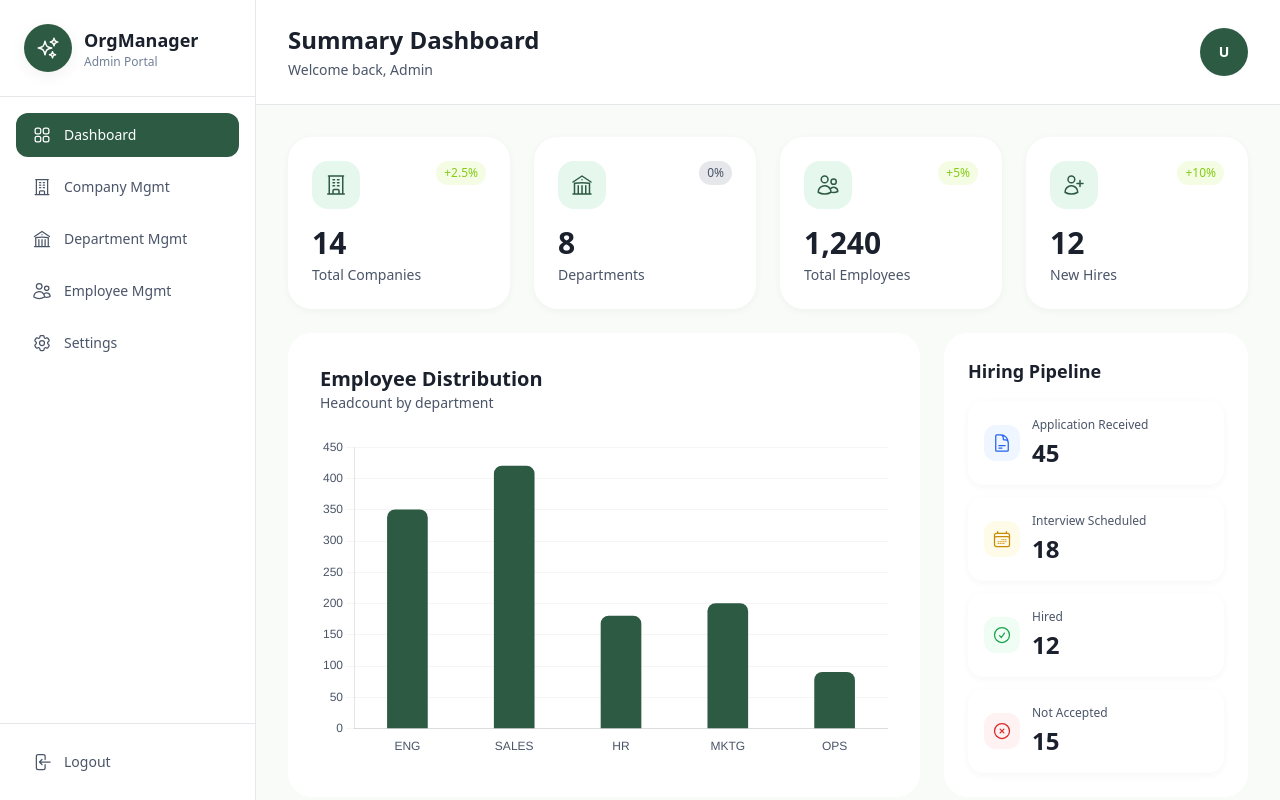
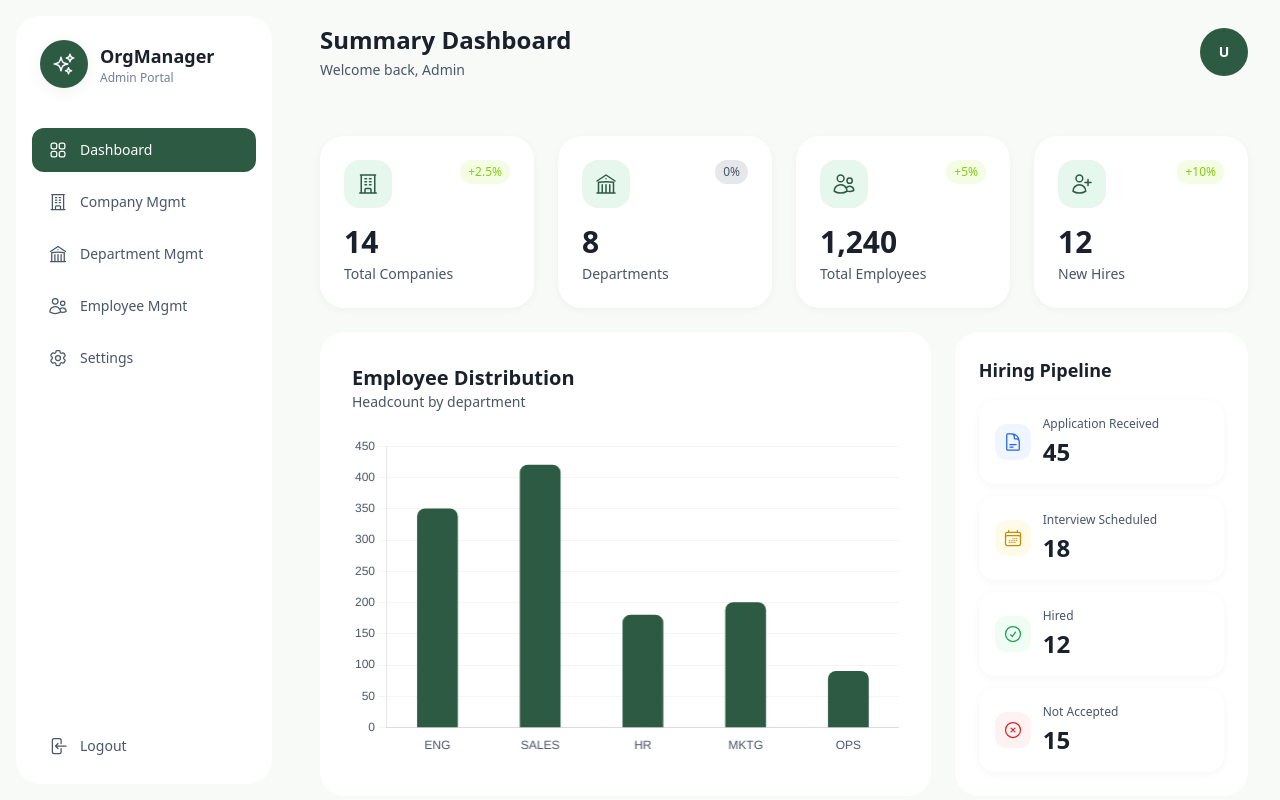
Before and after one commit to ahmednajibe/ems-task, a Vue app: page /dashboard in a window 1280 px wide. Built offline with nearby package versions, Linux system fonts and the light colour scheme.

Commit message:
feat: Implement initial dashboard and login pages with core UI components and styling updates.

```diff
--- a/src/components/dashboard/HiringStatusCard.vue
+++ b/src/components/dashboard/HiringStatusCard.vue
@@ -17,7 +17,7 @@ const colorClasses = {
 </script>
 
 <template>
-  <div class="bg-white rounded-2xl p-4 shadow-soft hover:shadow-medium transition-all">
+  <div class="bg-card rounded-2xl p-4 shadow-soft hover:shadow-medium transition-all">
     <div class="flex items-center gap-3">
       <!-- Icon -->
       <div :class="['p-2 rounded-xl', colorClasses[color]]">
--- a/src/components/dashboard/QuickActions.vue
+++ b/src/components/dashboard/QuickActions.vue
@@ -7,24 +7,24 @@ import {
 </script>
 
 <template>
-  <div class="bg-white rounded-3xl p-6 shadow-premium">
+  <div class="bg-card rounded-3xl p-6 shadow-premium">
     <h2 class="text-lg font-semibold text-neutral-800 mb-4">Quick Actions</h2>
 
     <div class="grid grid-cols-1 md:grid-cols-3 gap-4">
       <!-- Add Company -->
-      <button class="flex items-center gap-3 px-6 py-4 bg-white shadow-soft hover:shadow-medium rounded-full transition-all text-left border border-neutral-100">
+      <button class="flex items-center gap-3 px-6 py-4 bg-card shadow-soft hover:shadow-medium rounded-full transition-all text-left border border-neutral-100">
         <BuildingOfficeIcon class="w-6 h-6 text-neutral-600" />
         <span class="text-sm font-medium text-neutral-700">Add Company</span>
       </button>
 
       <!-- Add Employee -->
-      <button class="flex items-center gap-3 px-6 py-4 bg-white shadow-soft hover:shadow-medium rounded-full transition-all text-left border border-neutral-100">
+      <button class="flex items-center gap-3 px-6 py-4 bg-card shadow-soft hover:shadow-medium rounded-full transition-all text-left border border-neutral-100">
         <UserPlusIcon class="w-6 h-6 text-neutral-600" />
         <span class="text-sm font-medium text-neutral-700">Add Employee</span>
       </button>
 
       <!-- Export Report -->
-      <button class="flex items-center gap-3 px-6 py-4 bg-white shadow-soft hover:shadow-medium rounded-full transition-all text-left border border-neutral-100">
+      <button class="flex items-center gap-3 px-6 py-4 bg-card shadow-soft hover:shadow-medium rounded-full transition-all text-left border border-neutral-100">
         <ArrowDownTrayIcon class="w-6 h-6 text-neutral-600" />
         <span class="text-sm font-medium text-neutral-700">Export Report</span>
       </button>
--- a/src/components/dashboard/StatsCard.vue
+++ b/src/components/dashboard/StatsCard.vue
@@ -10,7 +10,7 @@ defineProps<Props>()
 </script>
 
 <template>
-  <div class="bg-white rounded-3xl p-6 shadow-soft hover:shadow-premium transition-all">
+  <div class="bg-card rounded-3xl p-6 shadow-soft hover:shadow-premium transition-all">
     <!-- Icon and Trend -->
     <div class="flex items-start justify-between mb-4">
       <!-- Icon -->
--- a/src/components/layout/DashboardHeader.vue
+++ b/src/components/layout/DashboardHeader.vue
@@ -22,7 +22,7 @@ const userInitials = () => {
 </script>
 
 <template>
-  <div class="bg-white border-b border-neutral-200 px-8 py-6 flex items-center justify-between">
+  <div class="  px-8 py-6 flex items-center justify-between">
     <!-- Title Section -->
     <div>
       <h1 class="text-2xl font-bold text-neutral-800">{{ title }}</h1>
--- a/src/components/layout/Sidebar.vue
+++ b/src/components/layout/Sidebar.vue
@@ -41,9 +41,9 @@ const handleLogout = () => {
 </script>
 
 <template>
-  <aside class="w-64 bg-white h-screen flex flex-col border-r border-neutral-200">
+  <aside class="w-64 bg-card h-[calc(100vh-2rem)] flex flex-col m-4 rounded-3xl shadow-premium">
     <!-- Logo Section -->
-    <div class="p-6 border-b border-neutral-200">
+    <div class="p-6">
       <div class="flex items-center gap-3">
         <div class="w-12 h-12 rounded-full bg-primary-500 flex items-center justify-center shadow-medium">
           <SparklesIcon class="w-6 h-6 text-white" />
@@ -74,7 +74,7 @@ const handleLogout = () => {
     </nav>
 
     <!-- Logout Button -->
-    <div class="p-4 border-t border-neutral-200">
+    <div class="p-4">
       <button
         @click="handleLogout"
         class="flex items-center gap-3 px-4 py-3 rounded-xl w-full text-neutral-600 hover:bg-red-50 hover:text-red-600 transition-all duration-200"
--- a/src/views/DashboardView.vue
+++ b/src/views/DashboardView.vue
@@ -64,7 +64,7 @@ const dashboardStore = useDashboardStore()
       <!-- Chart + Hiring Status - 2 Columns -->
       <div class="grid grid-cols-1 lg:grid-cols-3 gap-6">
         <!-- Employee Distribution Chart (2/3 width) -->
-        <div class="lg:col-span-2 bg-white rounded-3xl p-8 shadow-premium">
+        <div class="lg:col-span-2 bg-card rounded-3xl p-8 shadow-premium">
           <div class="mb-6">
             <h2 class="text-xl font-semibold text-neutral-800">Employee Distribution</h2>
             <p class="text-sm text-neutral-600">Headcount by department</p>
@@ -73,7 +73,7 @@ const dashboardStore = useDashboardStore()
         </div>
 
         <!-- Hiring Pipeline (1/3 width) -->
-        <div class="bg-white rounded-3xl p-6 shadow-premium">
+        <div class="bg-card rounded-3xl p-6 shadow-premium">
           <h2 class="text-lg font-semibold text-neutral-800 mb-4">Hiring Pipeline</h2>
           <div class="space-y-3">
             <HiringStatusCard
--- a/src/views/auth/LoginView.vue
+++ b/src/views/auth/LoginView.vue
@@ -33,7 +33,7 @@
 <template>
   <div class="min-h-screen bg-neutral-100 flex items-center justify-center p-4">
     <!-- Login Card -->
-    <div class="bg-white rounded-5xl shadow-medium p-12 w-full max-w-md">
+    <div class="bg-card rounded-5xl shadow-medium p-12 w-full max-w-md">
 
       <!-- Logo/Avatar -->
       <div class="flex justify-center mb-6">
--- a/tailwind.config.js
+++ b/tailwind.config.js
@@ -32,7 +32,7 @@ export default {
         // Neutral Grays
         neutral: {
           50:  '#F9FAFB',   // Almost white
-          100: '#F8FBF8',  // Page background
+          100: '#F7FAF7',  // Page background
           200: '#E5E7EB',  // Borders
           300: '#D1D5DB',  // Disabled
           400: '#9CA3AF',  // Placeholder
@@ -42,6 +42,7 @@ export default {
           800: '#1A202C',  // Headings
           900: '#111827',  // Almost black
         },
+        card: '#FFFFFF',
       },
       borderRadius: {
         '4xl': '2rem',    // 32px
```
